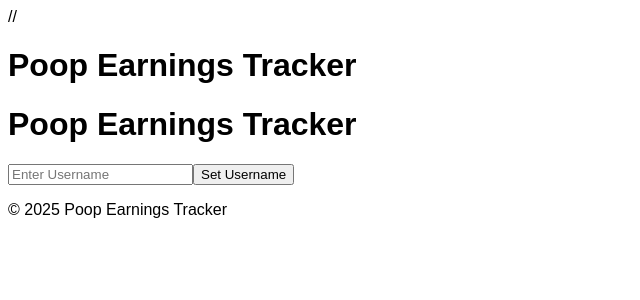
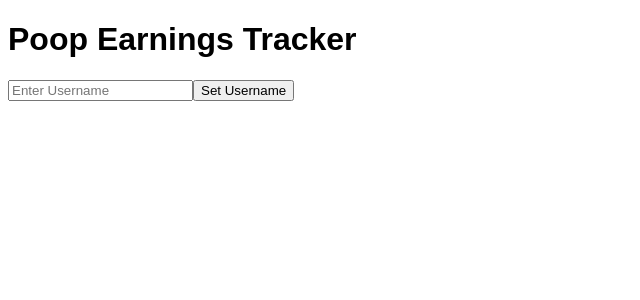
Before and after one commit to tglicker/Poop_Earnings, a React (Create React App) app in the folder FrontEnd/: page / in a window 1280 px wide. Shown: the top 300 px of the page, without its empty margins (0-640 px from the left). Built offline with nearby package versions, Linux system fonts and the light colour scheme.

Commit message:
Update App.js

```diff
--- a/FrontEnd/src/App.js
+++ b/FrontEnd/src/App.js
@@ -1,14 +1,10 @@
 import React from "react";
-import Header from "./components/Header";
-import Footer from "./components/Footer";
 import PoopTracker from "./components/PoopTracker";
 
 function App() {
   return (
-    <div>
-      <Header />
+    <div className="app-container">
       <PoopTracker />
-      <Footer />
     </div>
   );
 }
```
